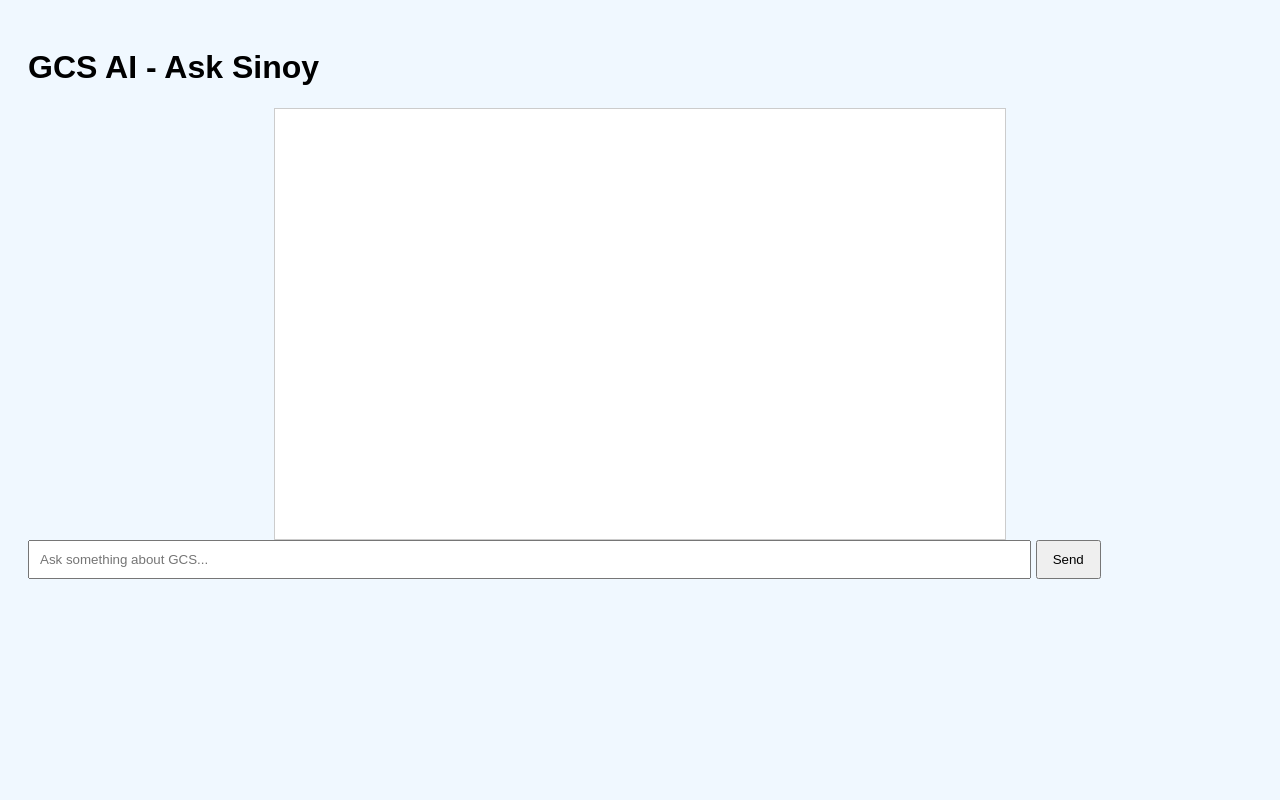
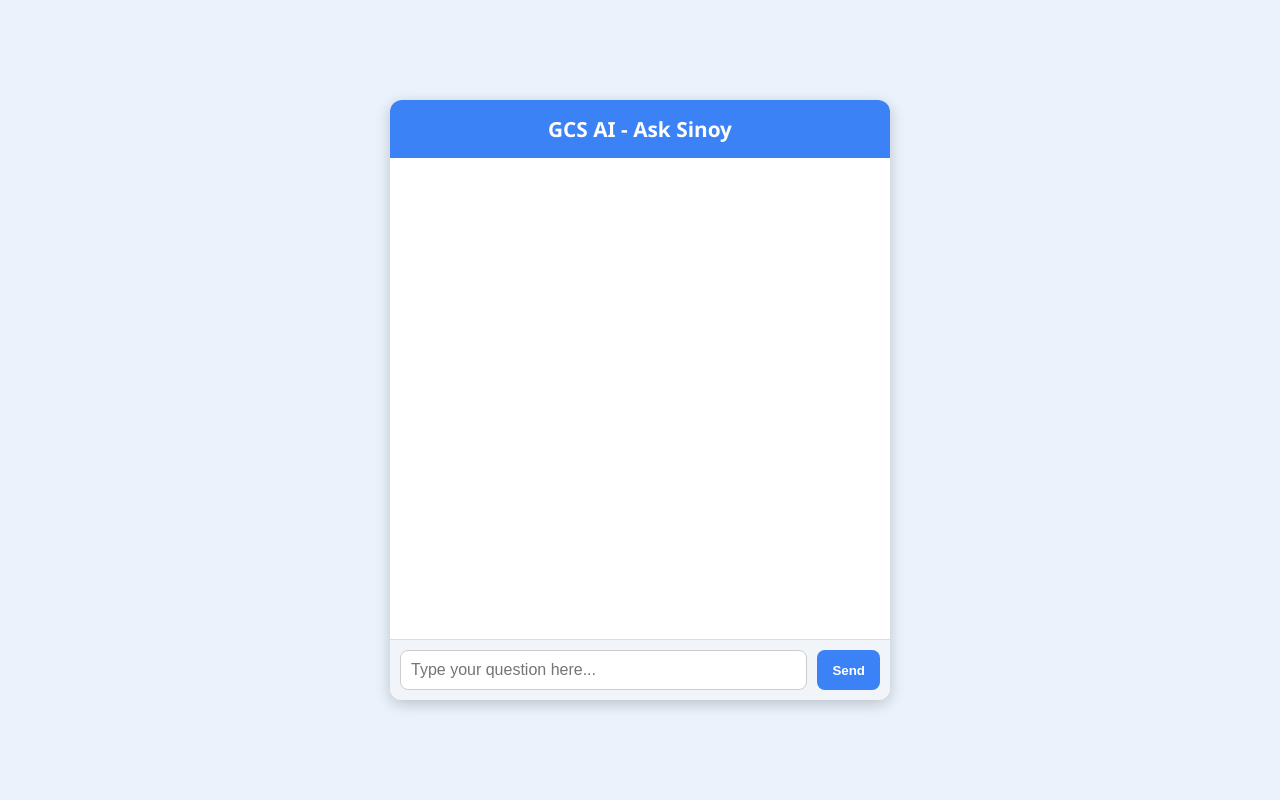
Before and after one commit to nandsachida103-beep/gcs.ai, a Flask app: template templates/index.html in a window 1280 px wide. Run offline with Flask 3, Linux system fonts and the light colour scheme; the template is opened without the code that fills it, so the values that code supplies are empty.

Commit message:
Refactor chat interface and styling in index.html

```diff
--- a/templates/index.html
+++ b/templates/index.html
@@ -5,37 +5,110 @@
     <title>GCS AI - Sinoy</title>
     <style>
         body {
-            font-family: Arial, sans-serif;
-            background-color: #f0f8ff;
-            padding: 20px;
+            font-family: "Segoe UI", Tahoma, Geneva, Verdana, sans-serif;
+            background-color: #eaf2fc;
+            display: flex;
+            justify-content: center;
+            align-items: center;
+            height: 100vh;
+            margin: 0;
         }
+
+        .chat-container {
+            background: #ffffff;
+            width: 500px; /* medium size */
+            height: 600px; /* medium height */
+            border-radius: 12px;
+            box-shadow: 0 4px 15px rgba(0,0,0,0.2);
+            display: flex;
+            flex-direction: column;
+            overflow: hidden;
+        }
+
+        .header {
+            background-color: #3b82f6;
+            color: white;
+            text-align: center;
+            padding: 15px;
+            font-size: 1.3rem;
+            font-weight: bold;
+        }
+
         #chatbox {
-            width: 100%;
-            max-width: 700px;
-            margin: auto;
+            flex: 1;
+            padding: 15px;
+            overflow-y: auto;
+            border-bottom: 1px solid #ddd;
+        }
+
+        #userInputContainer {
+            display: flex;
+            padding: 10px;
+            background: #f1f5f9;
+        }
+
+        #userInput {
+            flex: 1;
+            padding: 10px;
+            border-radius: 8px;
             border: 1px solid #ccc;
-            padding: 15px;
-            background: #fff;
-            height: 400px;
-            overflow-y: auto;
+            font-size: 1rem;
         }
-        #userInput {
-            width: 80%;
-            padding: 10px;
-        }
+
         #sendBtn {
             padding: 10px 15px;
+            margin-left: 10px;
+            border: none;
+            border-radius: 8px;
+            background-color: #3b82f6;
+            color: white;
+            font-weight: bold;
+            cursor: pointer;
+            transition: background 0.3s;
         }
-        .user { color: blue; }
-        .sinoy { color: green; }
-        p { margin: 5px 0; }
+
+        #sendBtn:hover {
+            background-color: #2563eb;
+        }
+
+        .user {
+            color: #1e3a8a;
+            font-weight: bold;
+            margin-bottom: 8px;
+        }
+
+        .sinoy {
+            color: #059669;
+            font-weight: bold;
+            margin-bottom: 8px;
+        }
+
+        p.message {
+            margin: 2px 0;
+            padding: 5px 8px;
+            border-radius: 6px;
+        }
+
+        .user.message {
+            background-color: #dbeafe;
+            text-align: right;
+        }
+
+        .sinoy.message {
+            background-color: #d1fae5;
+            text-align: left;
+        }
     </style>
 </head>
 <body>
-    <h1>GCS AI - Ask Sinoy</h1>
-    <div id="chatbox"></div>
-    <input type="text" id="userInput" placeholder="Ask something about GCS..." />
-    <button id="sendBtn">Send</button>
+    <div class="chat-container">
+        <div class="header">GCS AI - Ask Sinoy</div>
+        <div id="chatbox"></div>
+        <div id="userInputContainer">
+            <input type="text" id="userInput" placeholder="Type your question here..." />
+            <button id="sendBtn">Send</button>
+        </div>
+    </div>
 
     <script>
         const chatbox = document.getElementById('chatbox');
@@ -44,16 +117,16 @@
 
         function addMessage(sender, text) {
             const p = document.createElement('p');
-            p.className = sender;
+            p.className = sender + " message";
             p.textContent = text;
             chatbox.appendChild(p);
             chatbox.scrollTop = chatbox.scrollHeight;
         }
 
-        sendBtn.addEventListener('click', () => {
+        function sendQuery() {
             const query = input.value.trim();
             if (!query) return;
-            addMessage('user', "You: " + query);
+            addMessage('user', query);
             input.value = '';
 
             fetch('/ask', {
@@ -63,13 +136,17 @@
             })
             .then(res => res.json())
             .then(data => {
-                addMessage('sinoy', "Sinoy: " + data.answer);
+                addMessage('sinoy', data.answer);
+            })
+            .catch(() => {
+                addMessage('sinoy', 'Sorry, something went wrong. Please try again.');
             });
-        });
+        }
 
-        input.addEventListener("keypress", function(e) {
-            if (e.key === 'Enter') sendBtn.click();
+        sendBtn.addEventListener('click', sendQuery);
+        input.addEventListener('keypress', function(e) {
+            if (e.key === 'Enter') sendQuery();
         });
     </script>
 </body>
-</html>
+    </html>
```
